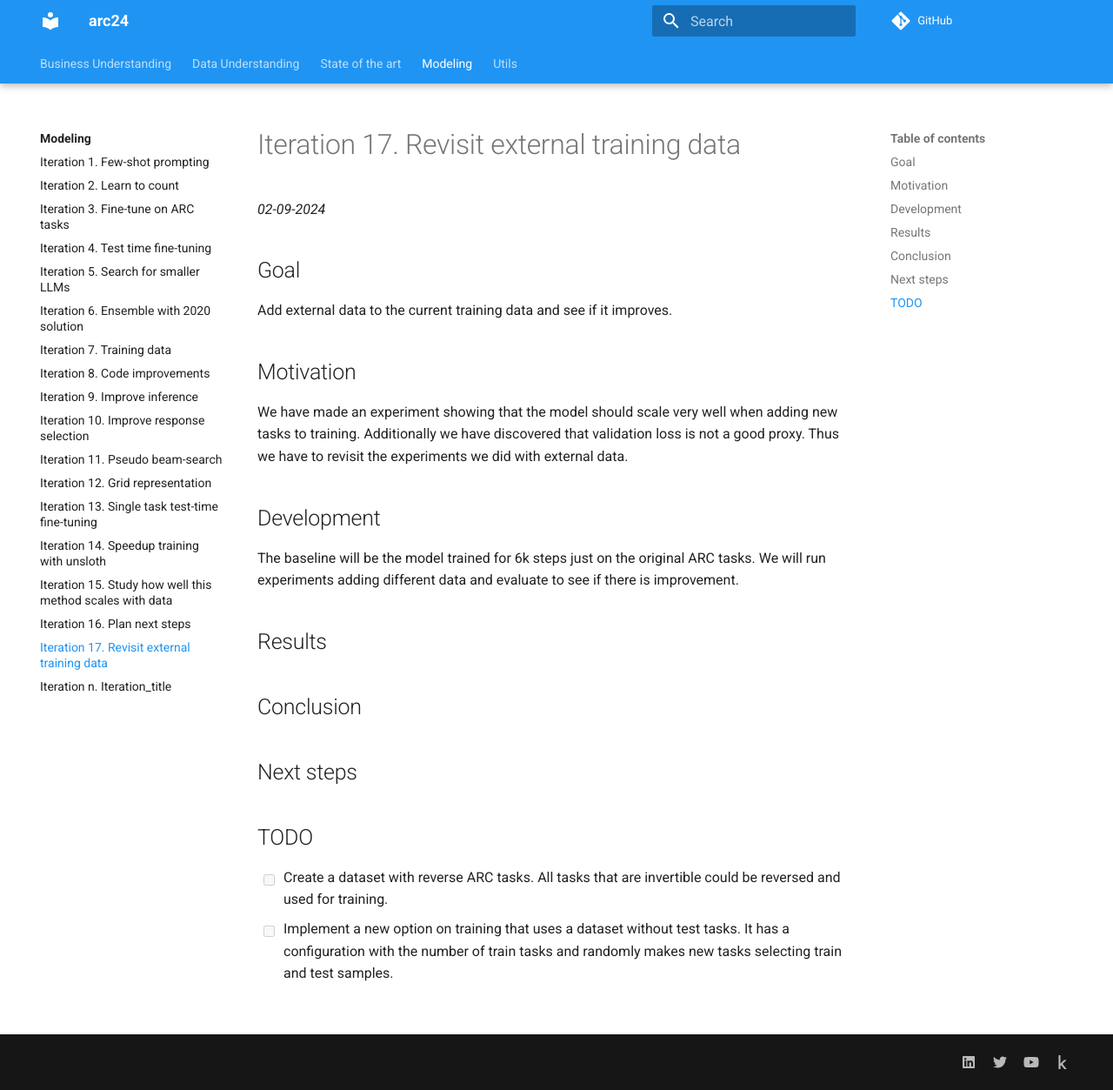
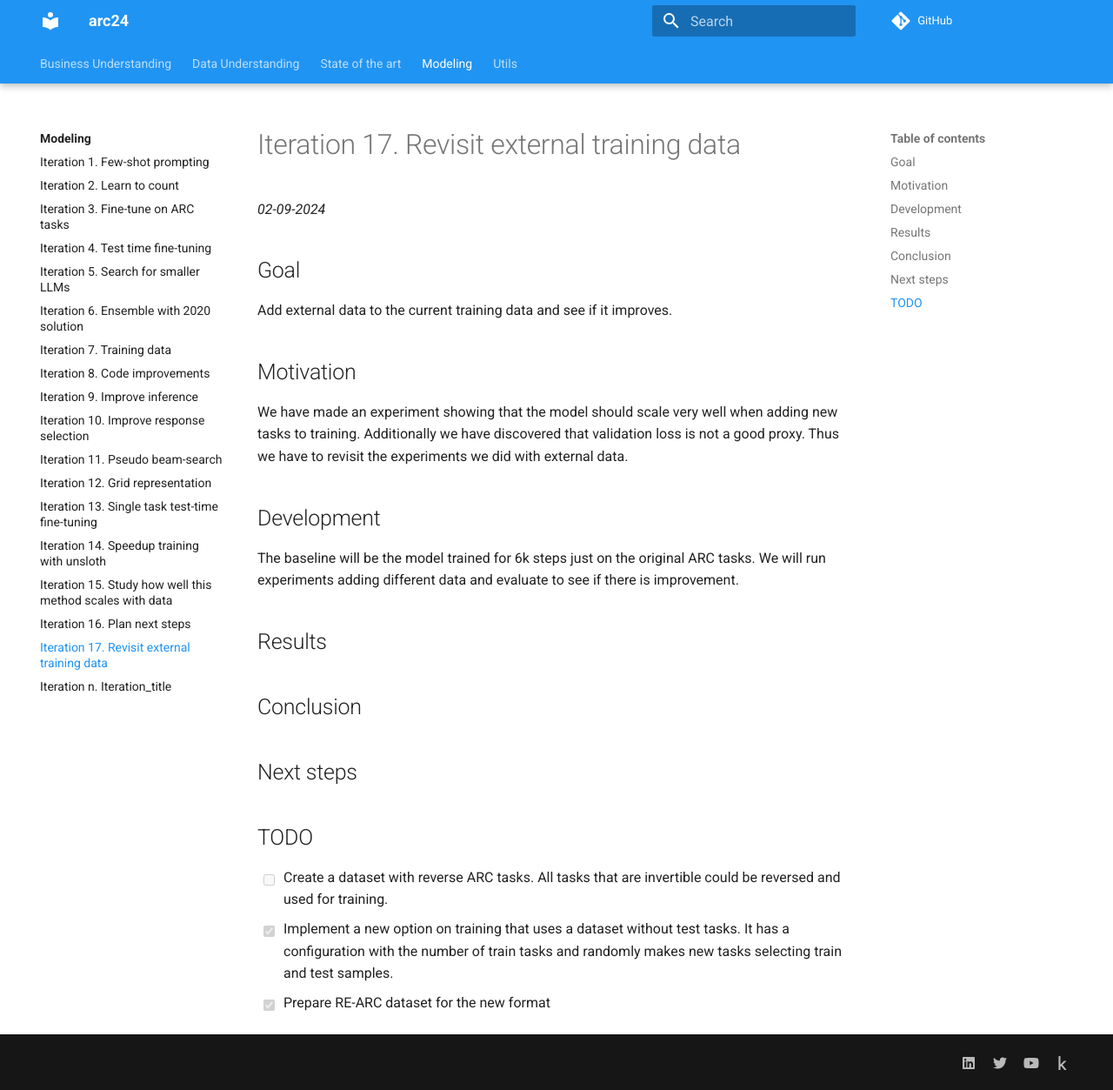
Before and after one commit to zhengjunyao-work/arc24, an MkDocs documentation site: the page built from docs/modeling/Iteration_17_external_data.md, in a window 1280 px wide and 1253 px high. Shown: the whole window at 87% size. Built offline with MkDocs 1.6.1 and Material for MkDocs 9.7.7, drawn with Linux system fonts in a browser that asks for light colours; comment, search, counter and statistics services are not loaded.

Commit message:
evaluated some of external data experiments

```diff
--- a/docs/modeling/Iteration_17_external_data.md
+++ b/docs/modeling/Iteration_17_external_data.md
@@ -26,4 +26,5 @@ adding different data and evaluate to see if there is improvement.
 ## TODO
 
 - [ ] Create a dataset with reverse ARC tasks. All tasks that are invertible could be reversed and used for training.
-- [ ] Implement a new option on training that uses a dataset without test tasks. It has a configuration with the number of train tasks and randomly makes new tasks selecting train and test samples.
+- [x] Implement a new option on training that uses a dataset without test tasks. It has a configuration with the number of train tasks and randomly makes new tasks selecting train and test samples.
+- [x] Prepare RE-ARC dataset for the new format
```
Also changed, not shown: 1 other file.
